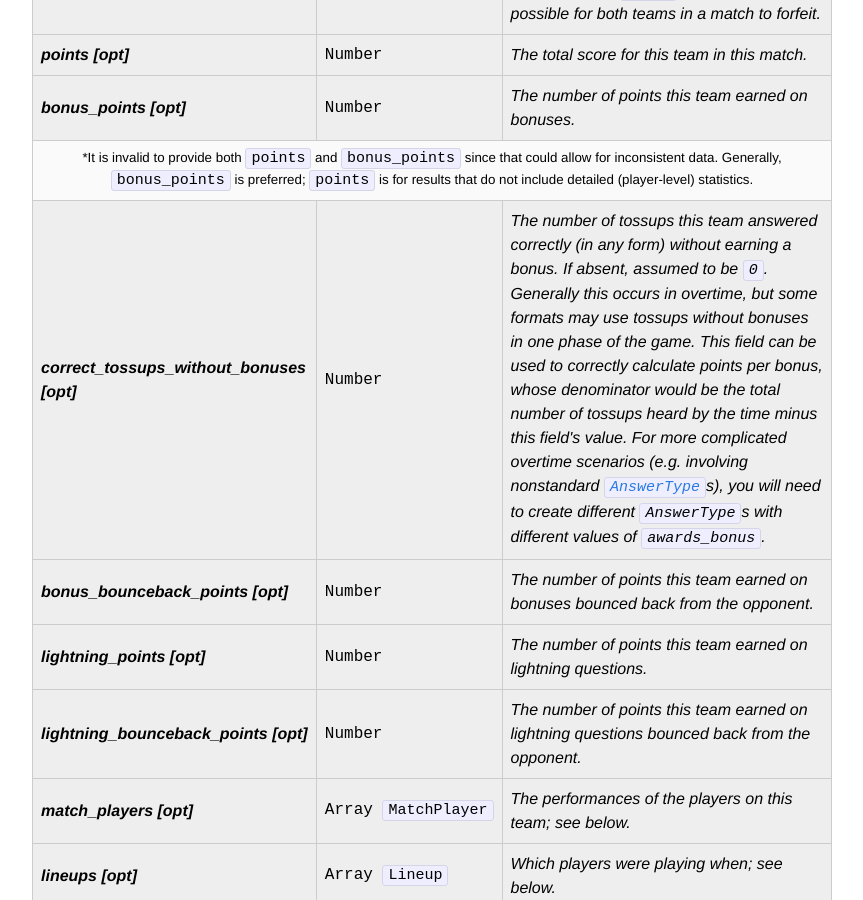
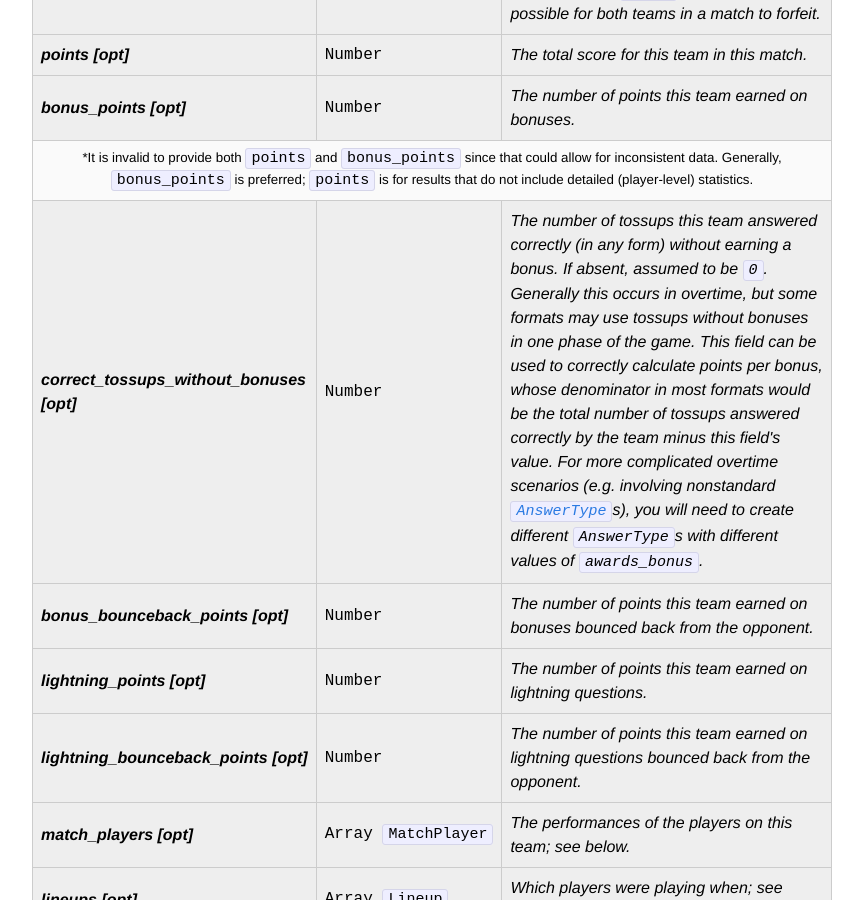
Before and after one commit to quizbowl/schema, a Jekyll site: the page built from match.md, in a window 1280 px wide and 900 px high, scrolled down 1347 px. Shown: the whole window, without its empty margins (208-1071 px from the left). Built offline with Jekyll 4.4.1, drawn with Linux system fonts in a browser that asks for light colours.

Commit message:
Fixed a typo and a logic error

```diff
--- a/match.md
+++ b/match.md
@@ -103,7 +103,7 @@ If a `Match` includes `Lineup` objects on its `MatchTeam` objects and includes `
   <tr class="optional">
     <th>correct_tossups_without_bonuses</th>
     <td class="type">Number</td>
-    <td>The number of tossups this team answered correctly (in any form) without earning a bonus. If absent, assumed to be <code>0</code>. Generally this occurs in overtime, but some formats may use tossups without bonuses in one phase of the game. This field can be used to correctly calculate points per bonus, whose denominator would be the total number of tossups heard by the time minus this field's value. For more complicated overtime scenarios (e.g. involving nonstandard <code><a href="{{ site.baseurl }}/answer_type">AnswerType</a></code>s), you will need to create different <code>AnswerType</code>s with different values of <code>awards_bonus</code>.</td>
+    <td>The number of tossups this team answered correctly (in any form) without earning a bonus. If absent, assumed to be <code>0</code>. Generally this occurs in overtime, but some formats may use tossups without bonuses in one phase of the game. This field can be used to correctly calculate points per bonus, whose denominator in most formats would be the total number of tossups answered correctly by the team <em>minus</em> this field's value. For more complicated overtime scenarios (e.g. involving nonstandard <code><a href="{{ site.baseurl }}/answer_type">AnswerType</a></code>s), you will need to create different <code>AnswerType</code>s with different values of <code>awards_bonus</code>.</td>
   </tr>
   <tr class="optional">
     <th>bonus_bounceback_points</th>
```
